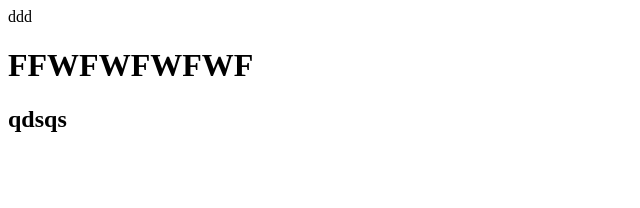
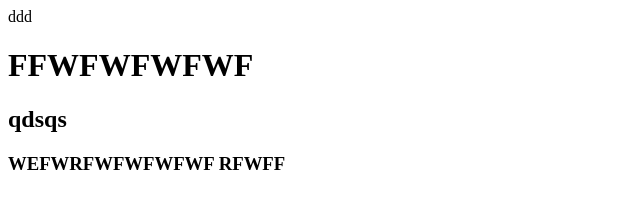
Before and after one commit to pavellukin070475/git_test2, a plain HTML site: page index.html in a window 1280 px wide. Shown: the whole page, without its empty margins (0-640 px from the left). Drawn offline with Linux system fonts and the light colour scheme.

Commit message:
Test so zomm

```diff
--- a/index.html
+++ b/index.html
@@ -8,5 +8,6 @@
 	ddd
 	<h1>FFWFWFWFWF</h1>
 	<h2>qdsqs</h2>
+	<h3>WEFWRFWFWFWFWF RFWFF</h3>
 </body>
 </html>
```
